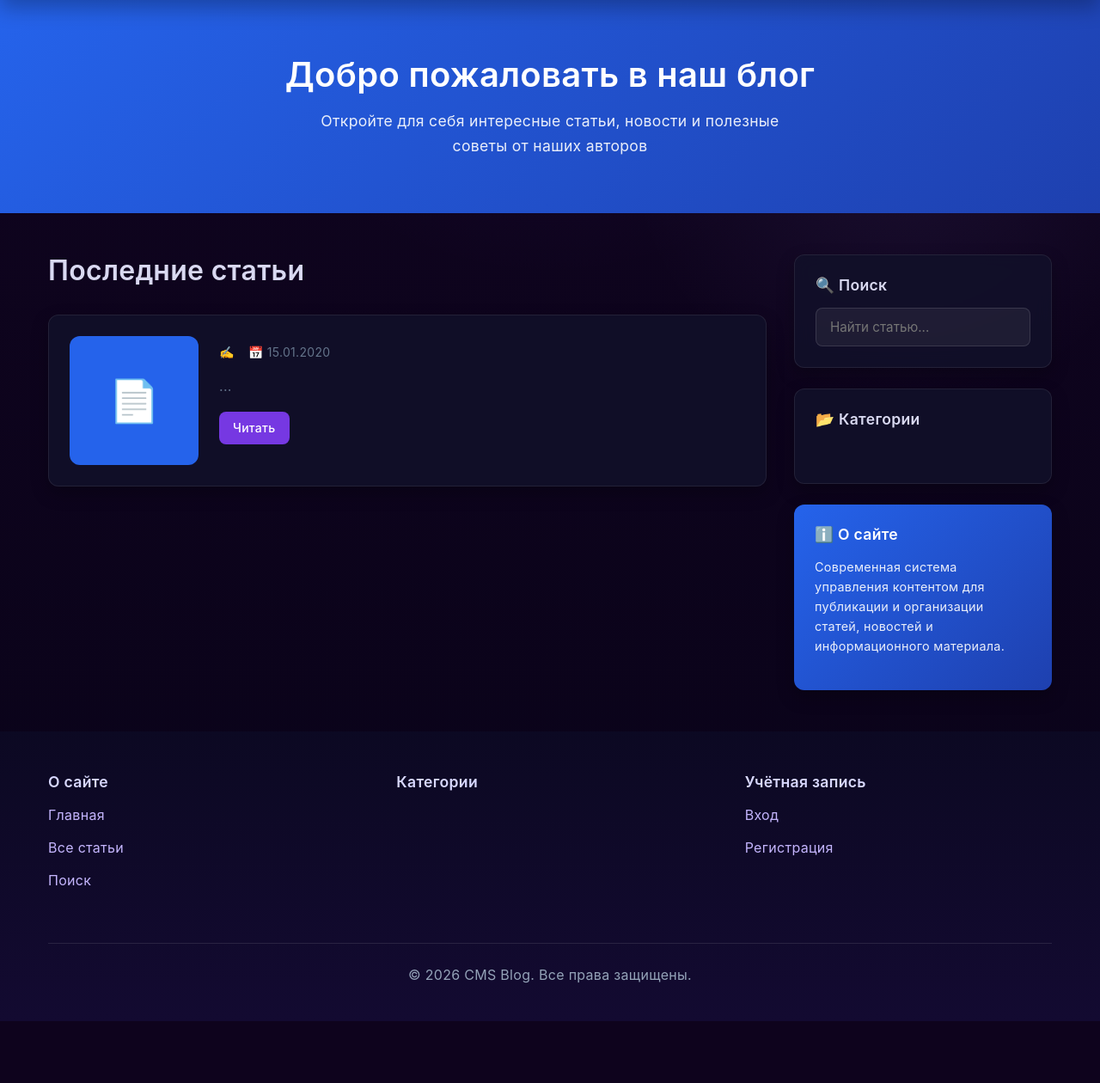
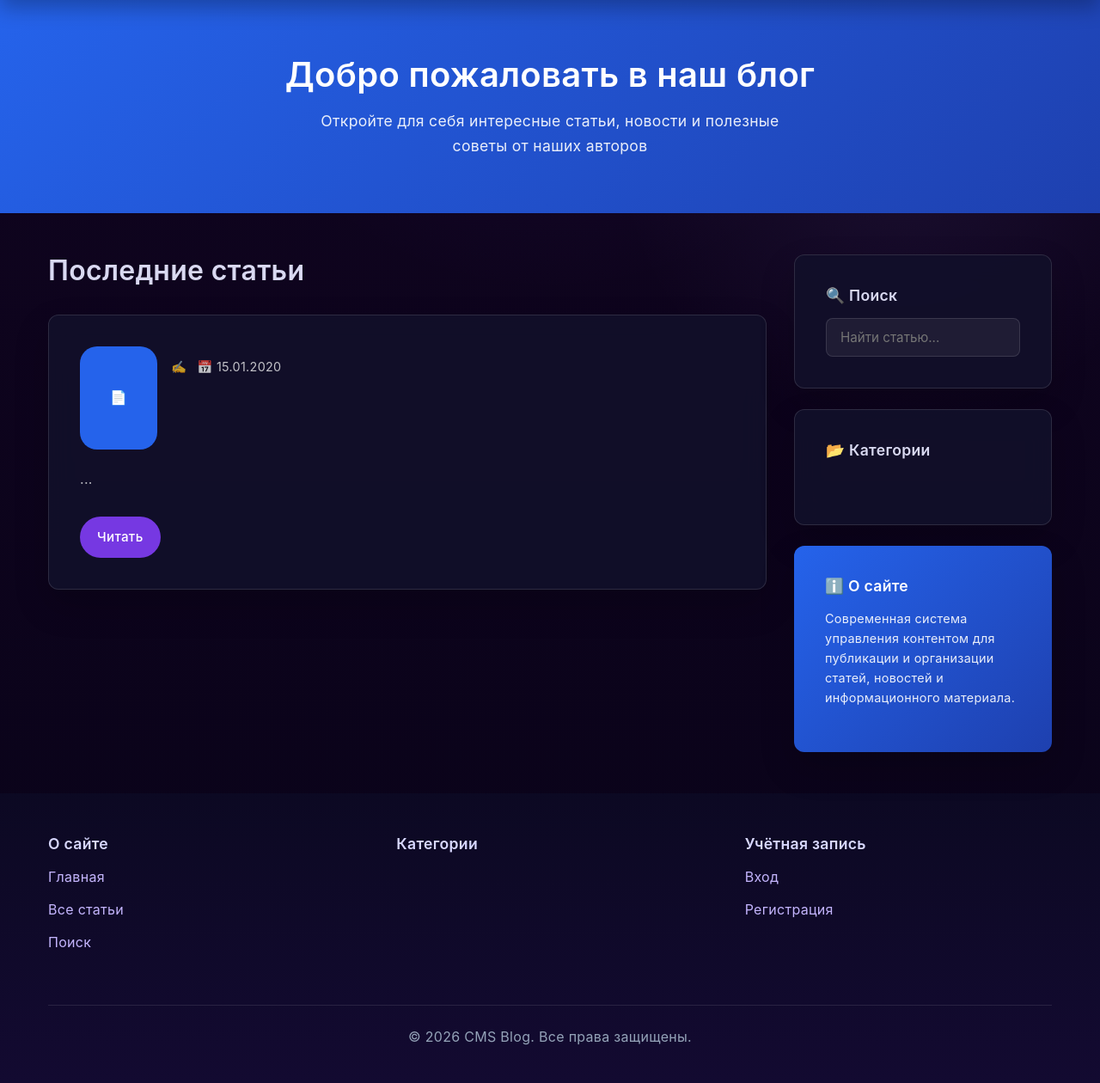
Before and after one commit to diplom2/diplom, a PHP site: the page made by app/Views/frontend/index.php in a window 1280 px wide. Shown: the part 72-1332 px from the top of the page at 86% size. Before the commit the page ends 1260 px from the top, so only its background shows below. Run offline with PHP 8.4, Linux system fonts and the light colour scheme; the template is opened without the code that fills it: most values are stand-ins (such as "Sample title", 1, 10 or a date in 2020); data that the repository does not hold is empty.

Commit message:
Improve blog post card spacing and typography

```diff
--- a/app/Views/frontend/index.php
+++ b/app/Views/frontend/index.php
@@ -61,27 +61,27 @@ ob_start();
                         Статей пока не опубликовано
                     </div>
                 <?php else: ?>
-                    <div style="display: grid; grid-template-columns: repeat(auto-fit, minmax(320px, 1fr)); gap: 1.5rem;">
+                    <div class="post-grid">
                         <?php foreach ($posts as $post): ?>
-                            <article class="card">
-                                <div style="display: grid; grid-template-columns: 150px 1fr; gap: 1.5rem;">
-                                    <?php
-                                        $placeholder = $categoryPlaceholders[$post['category_slug'] ?? ''] ?? null;
-                                    ?>
-                                    <div style="background: <?= $placeholder['color'] ?? '#2563eb' ?>; border-radius: 0.75rem; height: 150px; display: flex; align-items: center; justify-content: center; color: white;">
+                            <article class="card post-card">
+                                <?php
+                                    $placeholder = $categoryPlaceholders[$post['category_slug'] ?? ''] ?? null;
+                                ?>
+                                <div class="post-card-top">
+                                    <div class="post-card-badge" style="background: <?= $placeholder['color'] ?? '#2563eb' ?>;">
                                         <?php if ($placeholder): ?>
-                                            <img src="<?= Security::escape($placeholder['image']) ?>" alt="<?= Security::escape($placeholder['label']) ?>" style="width: 70px; height: 70px; object-fit: contain;">
+                                            <img src="<?= Security::escape($placeholder['image']) ?>" alt="<?= Security::escape($placeholder['label']) ?>">
                                         <?php else: ?>
-                                            <span style="font-size: 3rem;">📄</span>
+                                            <span>📄</span>
                                         <?php endif; ?>
                                     </div>
-                                    <div>
-                                        <h3 style="margin-bottom: 0.5rem;">
+                                    <div class="post-card-info">
+                                        <h3>
                                             <a href="/post/<?= Security::escape($post['slug']) ?>">
                                                 <?= Security::escape($post['title']) ?>
                                             </a>
                                         </h3>
-                                        <div style="display: flex; gap: 1rem; margin-bottom: 1rem; font-size: 0.875rem; color: #64748b;">
+                                        <div class="post-card-meta">
                                             <span>✍️ <?= Security::escape($post['author_name'] ?? 'Автор') ?></span>
                                             <span>📅 <?= date('d.m.Y', strtotime($post['created_at'])) ?></span>
                                             <?php if (!empty($post['category_name']) && !empty($post['category_slug'])): ?>
@@ -90,11 +90,13 @@ ob_start();
                                                 <span><?= Security::escape($post['category_name']) ?></span>
                                             <?php endif; ?>
                                         </div>
-                                        <p style="color: #64748b; margin-bottom: 1rem;">
-                                            <?= Security::escape(substr(strip_tags($post['content']), 0, 200)) ?>...
-                                        </p>
-                                        <a href="/post/<?= Security::escape($post['slug']) ?>" class="btn btn-primary btn-sm">Читать</a>
                                     </div>
+                                </div>
+                                <p class="post-card-excerpt">
+                                    <?= Security::escape(substr(strip_tags($post['content']), 0, 240)) ?>...
+                                </p>
+                                <div class="post-card-actions">
+                                    <a href="/post/<?= Security::escape($post['slug']) ?>" class="btn btn-primary btn-sm">Читать</a>
                                 </div>
                             </article>
                         <?php endforeach; ?>
--- a/public/css/modern.css
+++ b/public/css/modern.css
@@ -284,24 +284,94 @@ textarea {
    ===================================================== */
 
 .card {
-    background: rgba(18, 16, 42, 0.88);
+    background: rgba(18, 16, 42, 0.92);
     border-radius: var(--radius-lg);
-    padding: var(--spacing-lg);
-    border: 1px solid rgba(255, 255, 255, 0.08);
+    padding: calc(var(--spacing-lg) + 0.75rem);
+    border: 1px solid rgba(255, 255, 255, 0.12);
     transition: all 0.25s ease;
-    box-shadow: 0 8px 20px rgba(0, 0, 0, 0.25);
-    backdrop-filter: blur(10px);
+    box-shadow: 0 18px 40px rgba(0, 0, 0, 0.18);
+    backdrop-filter: blur(16px);
 }
 
 .card:hover {
-    box-shadow: 0 12px 28px rgba(0, 0, 0, 0.3);
-    border-color: rgba(124, 58, 237, 0.2);
+    box-shadow: 0 22px 48px rgba(0, 0, 0, 0.24);
+    border-color: rgba(124, 58, 237, 0.25);
 }
 
 .card-header {
     padding: var(--spacing-lg);
     border-bottom: 1px solid var(--border);
     margin: -var(--spacing-lg) -var(--spacing-lg) var(--spacing-lg) -var(--spacing-lg);
+}
+
+.post-grid {
+    display: grid;
+    grid-template-columns: repeat(auto-fit, minmax(320px, 1fr));
+    gap: 1.75rem;
+}
+
+.post-card {
+    display: flex;
+    flex-direction: column;
+    gap: 1.25rem;
+    min-height: 320px;
+}
+
+.post-card-top {
+    display: grid;
+    grid-template-columns: 90px 1fr;
+    gap: 1rem;
+    align-items: start;
+}
+
+.post-card-badge {
+    min-height: 120px;
+    border-radius: 1.25rem;
+    display: flex;
+    align-items: center;
+    justify-content: center;
+    color: white;
+    overflow: hidden;
+}
+
+.post-card-badge img {
+    width: 64px;
+    height: 64px;
+    object-fit: contain;
+}
+
+.post-card-info h3 {
+    font-size: 1.35rem;
+    margin-bottom: 0.75rem;
+    line-height: 1.2;
+}
+
+.post-card-info h3 a {
+    color: white;
+}
+
+.post-card-meta {
+    display: flex;
+    flex-wrap: wrap;
+    gap: 0.75rem;
+    font-size: 0.9rem;
+    color: rgba(255, 255, 255, 0.75);
+}
+
+.post-card-excerpt {
+    color: rgba(255, 255, 255, 0.72);
+    line-height: 1.8;
+    margin-bottom: 0.5rem;
+}
+
+.post-card-actions {
+    margin-top: auto;
+}
+
+.btn-sm {
+    padding: 0.75rem 1.25rem;
+    border-radius: 999px;
+    font-size: 0.95rem;
 }
 
 .card-footer {
```
